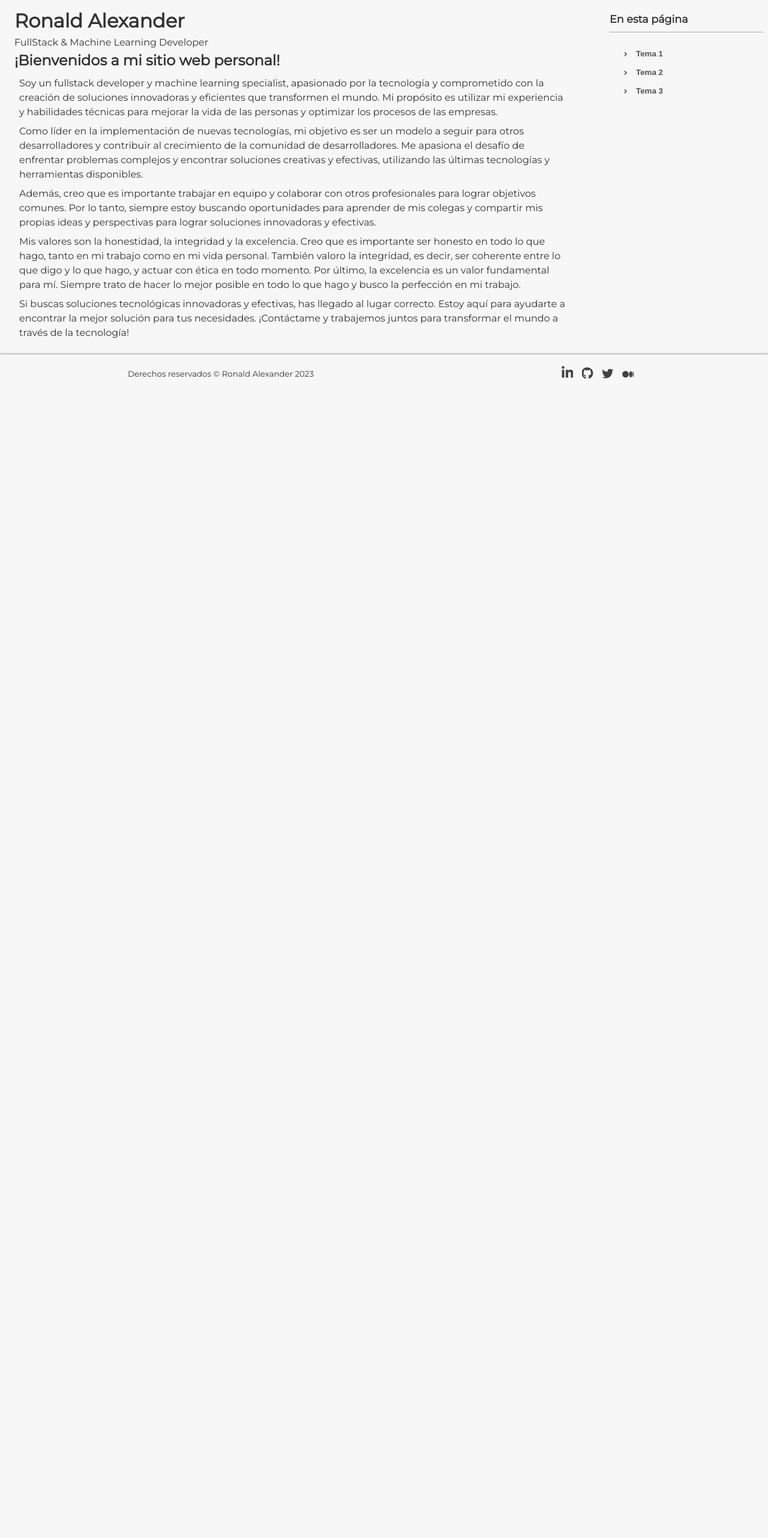
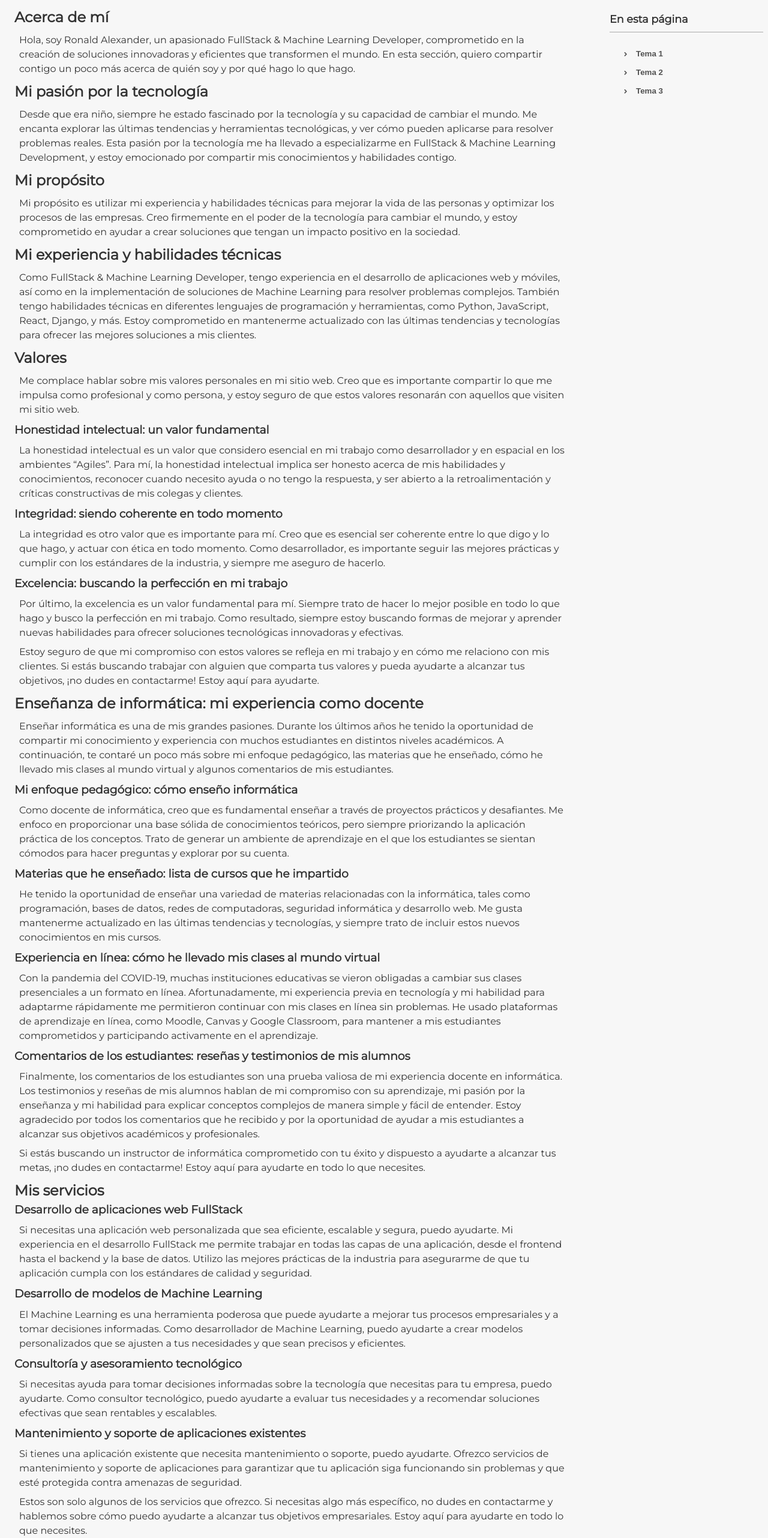
Before and after one commit to ralexrivero/ralex, a React (Vite) app in the folder portfolio/: page / in a window 1280 px wide. Shown: the part 42-2606 px from the top of the page at 60% size. Before the commit the page ends 800 px from the top, so only its background shows below. Built offline with nearby package versions, Linux system fonts and the light colour scheme.

Commit message:
content improvement

```diff
--- a/portfolio/index.html
+++ b/portfolio/index.html
@@ -4,7 +4,8 @@
     <meta charset="UTF-8">
     <link rel="icon" type="image/svg+xml" href="src/logo.svg">
     <meta name="viewport" content="width=device-width, initial-scale=1.0">
-    <title>Ronald Alexander Portfolio</title>
+    <meta name="description" content="Ronald Alexander es un FullStack & Machine Learning Developer apasionado por crear soluciones innovadoras y eficientes que transformen el mundo. Conoce más acerca de su experiencia y habilidades técnicas.">
+    <title>Ronald Alexander - FullStack & Machine Learning Developer</title>
     <link rel="stylesheet" href="node_modules/bootstrap-icons/font/bootstrap-icons.css">
     <link rel="stylesheet" href="https://fonts.googleapis.com/css2?family=Material+Symbols+Rounded:opsz,wght,FILL,GRAD@48,400,0,0">
   </head>
--- a/portfolio/src/components/MainContent.jsx
+++ b/portfolio/src/components/MainContent.jsx
@@ -4,17 +4,66 @@ const MainContent = () => {
   return (
     <main>
       <div className="container">
-        <h1>Ronald Alexander</h1>
-        <span>FullStack & Machine Learning Developer </span>
-        <h2>¡Bienvenidos a mi sitio web personal!</h2>
+        <section>
+          <h2>Acerca de mí</h2>
+          <p>Hola, soy Ronald Alexander, un apasionado FullStack & Machine Learning Developer, comprometido en la creación de soluciones innovadoras y eficientes que transformen el mundo. En esta sección, quiero compartir contigo un poco más acerca de quién soy y por qué hago lo que hago.</p>
+        </section>
 
-        <p>Soy un fullstack developer y machine learning specialist, apasionado por la tecnología y comprometido con la creación de soluciones innovadoras y eficientes que transformen el mundo. Mi propósito es utilizar mi experiencia y habilidades técnicas para mejorar la vida de las personas y optimizar los procesos de las empresas.</p>
-        <p>Como líder en la implementación de nuevas tecnologías, mi objetivo es ser un modelo a seguir para otros desarrolladores y contribuir al crecimiento de la comunidad de desarrolladores. Me apasiona el desafío de enfrentar problemas complejos y encontrar soluciones creativas y efectivas, utilizando las últimas tecnologías y herramientas disponibles.</p>
-        <p>Además, creo que es importante trabajar en equipo y colaborar con otros profesionales para lograr objetivos comunes. Por lo tanto, siempre estoy buscando oportunidades para aprender de mis colegas y compartir mis propias ideas y perspectivas para lograr soluciones innovadoras y efectivas.</p>
-        <p>Mis valores son la honestidad, la integridad y la excelencia. Creo que es importante ser honesto en todo lo que hago, tanto en mi trabajo como en mi vida personal. También valoro la integridad, es decir, ser coherente entre lo que digo y lo que hago, y actuar con ética en todo momento. Por último, la excelencia es un valor fundamental para mí. Siempre trato de hacer lo mejor posible en todo lo que hago y busco la perfección en mi trabajo.</p>
-        <p>Si buscas soluciones tecnológicas innovadoras y efectivas, has llegado al lugar correcto. Estoy aquí para ayudarte a encontrar la mejor solución para tus necesidades. ¡Contáctame y trabajemos juntos para transformar el mundo a través de la tecnología!</p>
+        <section>
+          <h2>Mi pasión por la tecnología</h2>
+          <p>Desde que era niño, siempre he estado fascinado por la tecnología y su capacidad de cambiar el mundo. Me encanta explorar las últimas tendencias y herramientas tecnológicas, y ver cómo pueden aplicarse para resolver problemas reales. Esta pasión por la tecnología me ha llevado a especializarme en FullStack & Machine Learning Development, y estoy emocionado por compartir mis conocimientos y habilidades contigo.</p>
+        </section>
+
+        <section>
+          <h2>Mi propósito</h2>
+          <p>Mi propósito es utilizar mi experiencia y habilidades técnicas para mejorar la vida de las personas y optimizar los procesos de las empresas. Creo firmemente en el poder de la tecnología para cambiar el mundo, y estoy comprometido en ayudar a crear soluciones que tengan un impacto positivo en la sociedad.</p>
+        </section>
+
+        <section>
+          <h2>Mi experiencia y habilidades técnicas</h2>
+          <p>Como FullStack & Machine Learning Developer, tengo experiencia en el desarrollo de aplicaciones web y móviles, así como en la implementación de soluciones de Machine Learning para resolver problemas complejos. También tengo habilidades técnicas en diferentes lenguajes de programación y herramientas, como Python, JavaScript, React, Django, y más. Estoy comprometido en mantenerme actualizado con las últimas tendencias y tecnologías para ofrecer las mejores soluciones a mis clientes.</p>
+        </section>
+
+        <section id="valores">
+          <h2>Valores</h2>
+          <p>Me complace hablar sobre mis valores personales en mi sitio web. Creo que es importante compartir lo que me impulsa como profesional y como persona, y estoy seguro de que estos valores resonarán con aquellos que visiten mi sitio web.</p>
+          <h3>Honestidad intelectual: un valor fundamental</h3>
+          <p>La honestidad intelectual es un valor que considero esencial en mi trabajo como desarrollador y en espacial en los ambientes “Agiles”. Para mí, la honestidad intelectual implica ser honesto acerca de mis habilidades y conocimientos, reconocer cuando necesito ayuda o no tengo la respuesta, y ser abierto a la retroalimentación y críticas constructivas de mis colegas y clientes.</p>
+          <h3>Integridad: siendo coherente en todo momento</h3>
+          <p>La integridad es otro valor que es importante para mí. Creo que es esencial ser coherente entre lo que digo y lo que hago, y actuar con ética en todo momento. Como desarrollador, es importante seguir las mejores prácticas y cumplir con los estándares de la industria, y siempre me aseguro de hacerlo.</p>
+          <h3>Excelencia: buscando la perfección en mi trabajo</h3>
+          <p>Por último, la excelencia es un valor fundamental para mí. Siempre trato de hacer lo mejor posible en todo lo que hago y busco la perfección en mi trabajo. Como resultado, siempre estoy buscando formas de mejorar y aprender nuevas habilidades para ofrecer soluciones tecnológicas innovadoras y efectivas.</p>
+          <p>Estoy seguro de que mi compromiso con estos valores se refleja en mi trabajo y en cómo me relaciono con mis clientes. Si estás buscando trabajar con alguien que comparta tus valores y pueda ayudarte a alcanzar tus objetivos, ¡no dudes en contactarme! Estoy aquí para ayudarte.</p>
+        </section>
+        <section id="experiencia">
+          <h2>Enseñanza de informática: mi experiencia como docente</h2>
+          <p>Enseñar informática es una de mis grandes pasiones. Durante los últimos años he tenido la oportunidad de compartir mi conocimiento y experiencia con muchos estudiantes en distintos niveles académicos. A continuación, te contaré un poco más sobre mi enfoque pedagógico, las materias que he enseñado, cómo he llevado mis clases al mundo virtual y algunos comentarios de mis estudiantes.</p>
+          <h3>Mi enfoque pedagógico: cómo enseño informática</h3>
+          <p>Como docente de informática, creo que es fundamental enseñar a través de proyectos prácticos y desafiantes. Me enfoco en proporcionar una base sólida de conocimientos teóricos, pero siempre priorizando la aplicación práctica de los conceptos. Trato de generar un ambiente de aprendizaje en el que los estudiantes se sientan cómodos para hacer preguntas y explorar por su cuenta.</p>
+          <h3>Materias que he enseñado: lista de cursos que he impartido</h3>
+          <p>He tenido la oportunidad de enseñar una variedad de materias relacionadas con la informática, tales como programación, bases de datos, redes de computadoras, seguridad informática y desarrollo web. Me gusta mantenerme actualizado en las últimas tendencias y tecnologías, y siempre trato de incluir estos nuevos conocimientos en mis cursos.</p>
+          <h3>Experiencia en línea: cómo he llevado mis clases al mundo virtual</h3>
+          <p>Con la pandemia del COVID-19, muchas instituciones educativas se vieron obligadas a cambiar sus clases presenciales a un formato en línea. Afortunadamente, mi experiencia previa en tecnología y mi habilidad para adaptarme rápidamente me permitieron continuar con mis clases en línea sin problemas. He usado plataformas de aprendizaje en línea, como Moodle, Canvas y Google Classroom, para mantener a mis estudiantes comprometidos y participando activamente en el aprendizaje.</p>
+          <h3>Comentarios de los estudiantes: reseñas y testimonios de mis alumnos</h3>
+          <p>Finalmente, los comentarios de los estudiantes son una prueba valiosa de mi experiencia docente en informática. Los testimonios y reseñas de mis alumnos hablan de mi compromiso con su aprendizaje, mi pasión por la enseñanza y mi habilidad para explicar conceptos complejos de manera simple y fácil de entender. Estoy agradecido por todos los comentarios que he recibido y por la oportunidad de ayudar a mis estudiantes a alcanzar sus objetivos académicos y profesionales.</p>
+          <p>Si estás buscando un instructor de informática comprometido con tu éxito y dispuesto a ayudarte a alcanzar tus metas, ¡no dudes en contactarme! Estoy aquí para ayudarte en todo lo que necesites.</p>
+        </section>
+        <section>
+          <h2>Mis servicios</h2>
+          <h3>Desarrollo de aplicaciones web FullStack</h3>
+          <p>Si necesitas una aplicación web personalizada que sea eficiente, escalable y segura, puedo ayudarte. Mi experiencia en el desarrollo FullStack me permite trabajar en todas las capas de una aplicación, desde el frontend hasta el backend y la base de datos. Utilizo las mejores prácticas de la industria para asegurarme de que tu aplicación cumpla con los estándares de calidad y seguridad.</p>
+          <h3>Desarrollo de modelos de Machine Learning</h3>
+          <p>El Machine Learning es una herramienta poderosa que puede ayudarte a mejorar tus procesos empresariales y a tomar decisiones informadas. Como desarrollador de Machine Learning, puedo ayudarte a crear modelos personalizados que se ajusten a tus necesidades y que sean precisos y eficientes.</p>
+          <h3>Consultoría y asesoramiento tecnológico</h3>
+          <p>Si necesitas ayuda para tomar decisiones informadas sobre la tecnología que necesitas para tu empresa, puedo ayudarte. Como consultor tecnológico, puedo ayudarte a evaluar tus necesidades y a recomendar soluciones efectivas que sean rentables y escalables.</p>
+          <h3>Mantenimiento y soporte de aplicaciones existentes</h3>
+          <p>Si tienes una aplicación existente que necesita mantenimiento o soporte, puedo ayudarte. Ofrezco servicios de mantenimiento y soporte de aplicaciones para garantizar que tu aplicación siga funcionando sin problemas y que esté protegida contra amenazas de seguridad.</p>
+          <p>Estos son solo algunos de los servicios que ofrezco. Si necesitas algo más específico, no dudes en contactarme y hablemos sobre cómo puedo ayudarte a alcanzar tus objetivos empresariales. Estoy aquí para ayudarte en todo lo que necesites.</p>
+        </section>
+
       </div>
     </main>
+
   )
 }
 
```
